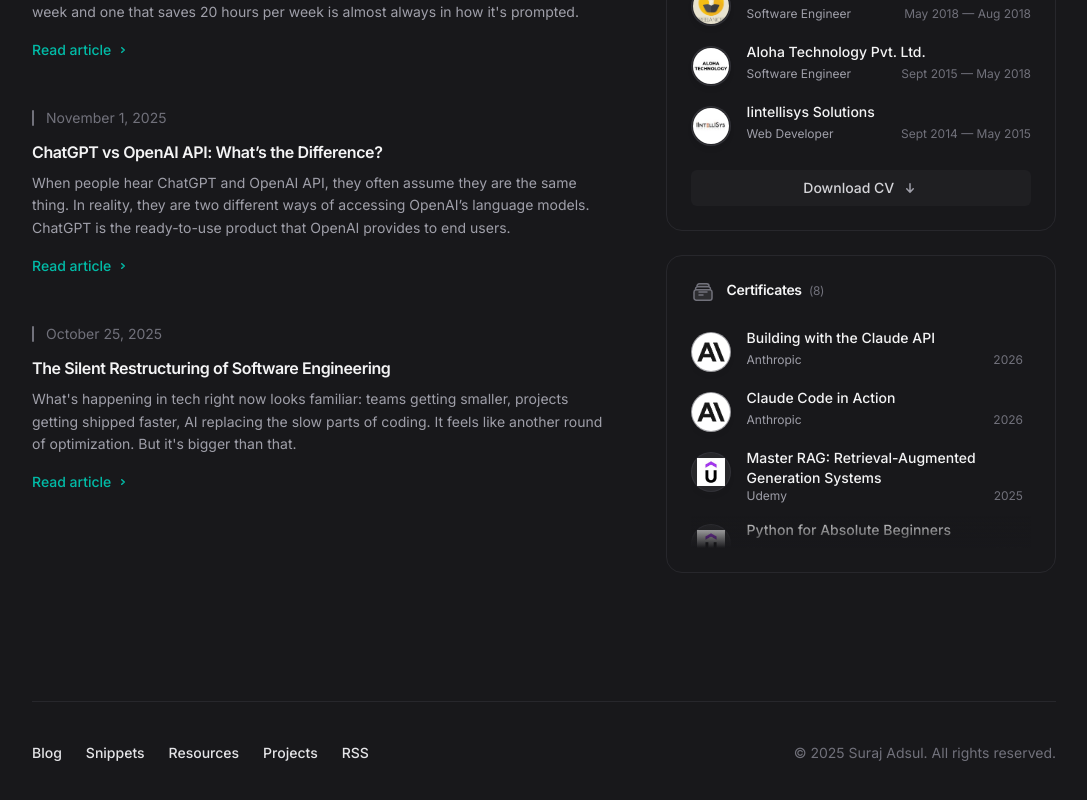
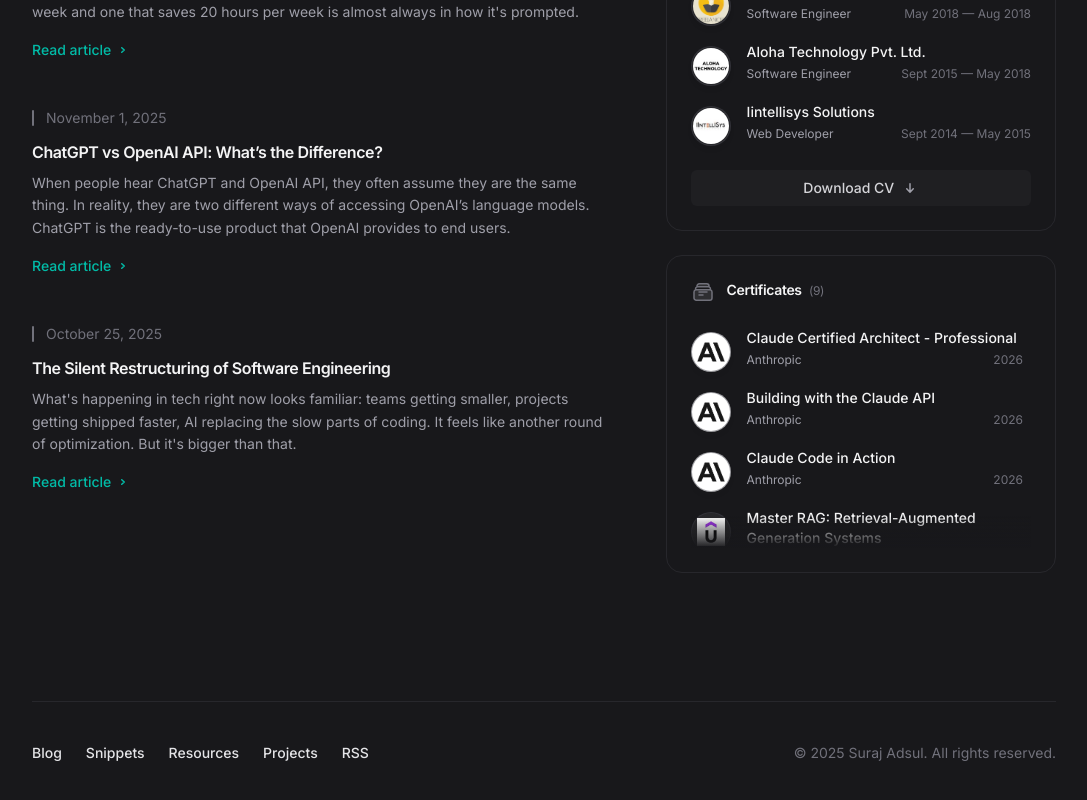
Before and after one commit to SurajAdsul/blog, a Next.js app: page / in a window 1280 px wide. Shown: the part 805-1605 px from the top of the page, without its empty margins (96-1183 px from the left). Built offline with nearby package versions, Linux system fonts and the light colour scheme.

Commit message:
Update CertificatesSection.js

```diff
--- a/src/app/components/CertificatesSection.js
+++ b/src/app/components/CertificatesSection.js
@@ -1,5 +1,13 @@
 export default function CertificatesSection() {
   const certificates = [
+    {
+      name: "Claude Certified Architect - Professional",
+      issuer: "Anthropic",
+      date: "2026",
+      link: "https://www.credly.com/badges/4c8afb2f-3903-4bb6-93eb-6208744076a8/public_url",
+      logo: "/certificates/anthropic_logo.png",
+      logoBg: "bg-white dark:bg-white",
+    },
     {
       name: "Building with the Claude API",
       issuer: "Anthropic",
```
